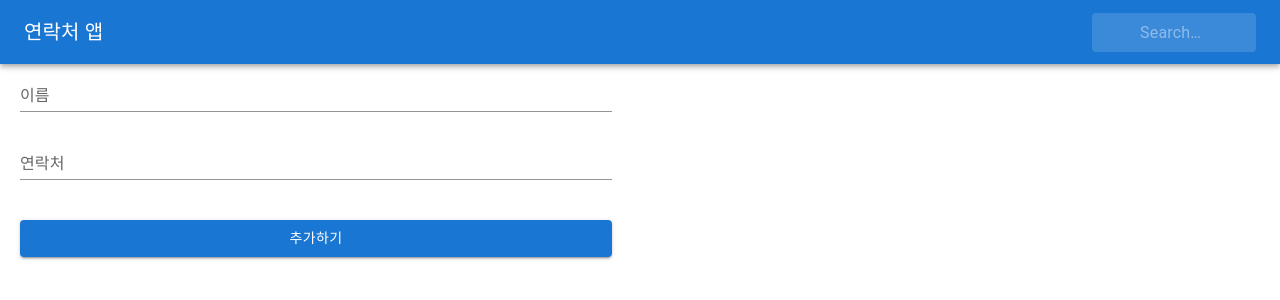
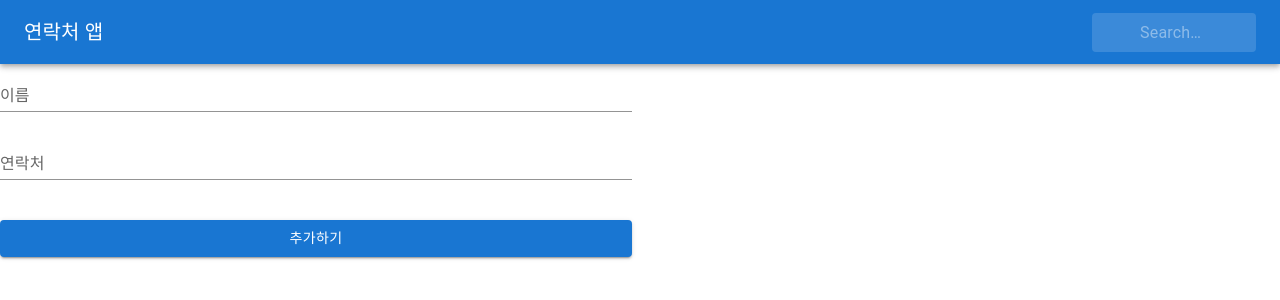
Before and after one commit to mongchongi/contacts, a React (Vite) app: page / in a window 1280 px wide. Shown: the top 300 px of the page. Built offline with nearby package versions, Linux system fonts and the light colour scheme; some icons are missing.

Commit message:
입력창 초기화 기능 & 스타일 변경

```diff
--- a/src/components/ContactForm.jsx
+++ b/src/components/ContactForm.jsx
@@ -15,10 +15,13 @@
     }
 
     addContact(nameInput, phoneNumberInput);
+
+    setNameInput('');
+    setPhoneNumberInput('');
   };
 
   return (
-    <Box display={'flex'} flexDirection={'column'} alignItems={'center'} gap={'20px'} padding={'0 20px'}>
+    <Box display={'flex'} flexDirection={'column'} gap={'20px'}>
       <TextField
         id='standard-basic'
         label='이름'
```
